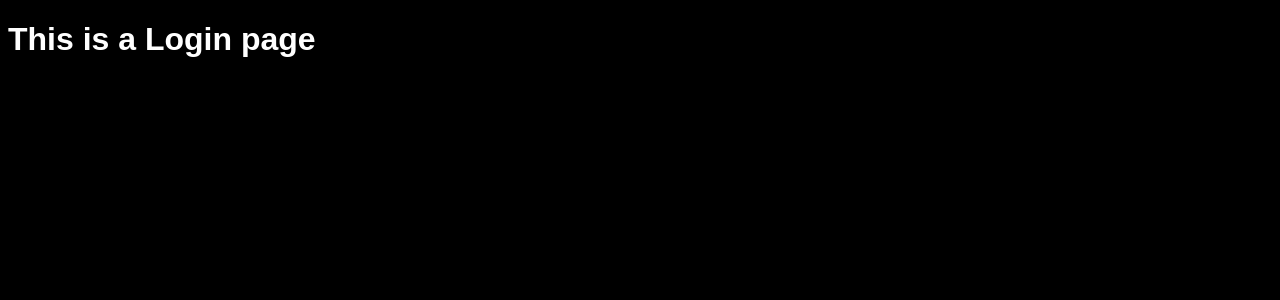
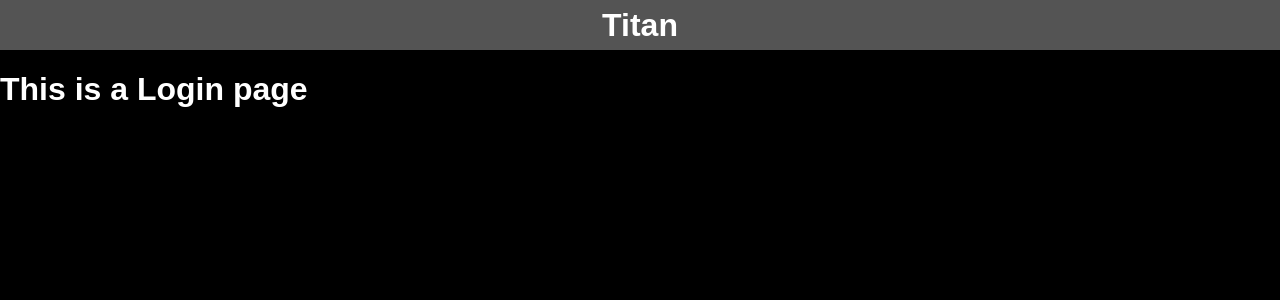
Before and after one commit to eruc1117/Titan_front_end, a Vue app: page / in a window 1280 px wide. Shown: the top 300 px of the page. Built offline with nearby package versions, Linux system fonts and the light colour scheme.

Commit message:
feat: add navbar component

```diff
--- a/index.html
+++ b/index.html
@@ -2,7 +2,6 @@
 <html lang="en">
   <head>
     <meta charset="UTF-8">
-    <link rel="icon" href="/favicon.ico">
     <meta name="viewport" content="width=device-width, initial-scale=1.0">
     <title>Vite App</title>
   </head>
--- a/src/App.vue
+++ b/src/App.vue
@@ -1,8 +1,15 @@
 <script setup>
 import { RouterLink, RouterView } from 'vue-router'
 import Login from './views/Login.vue'
+import navbarVue from './components/navbar.vue';
 </script>
 
 <template>
-  <Login />
+   <header>
+    <navbarVue/>
+  </header>
+
+  <main>
+    <Login />
+  </main>
 </template>
--- /dev/null
+++ b/src/components/navbar.vue
@@ -0,0 +1,19 @@
+<template>
+    <div class="navbar">
+        <h1 class="title">
+            Titan
+        </h1>
+    </div>
+</template>
+
+<style scoped>
+    .navbar {
+        background-color: rgb(84, 84, 84);
+        height: 50px;
+        text-align: center;
+        line-height: 50px;
+    }
+    .title {
+        margin: 0%;;
+    }
+</style>
--- a/src/css/global/global.css
+++ b/src/css/global/global.css
@@ -2,4 +2,5 @@ body {
     background: black;
     color: white;
     font-family: Arial, Helvetica, sans-serif;
+    margin: 0;
   }
```
